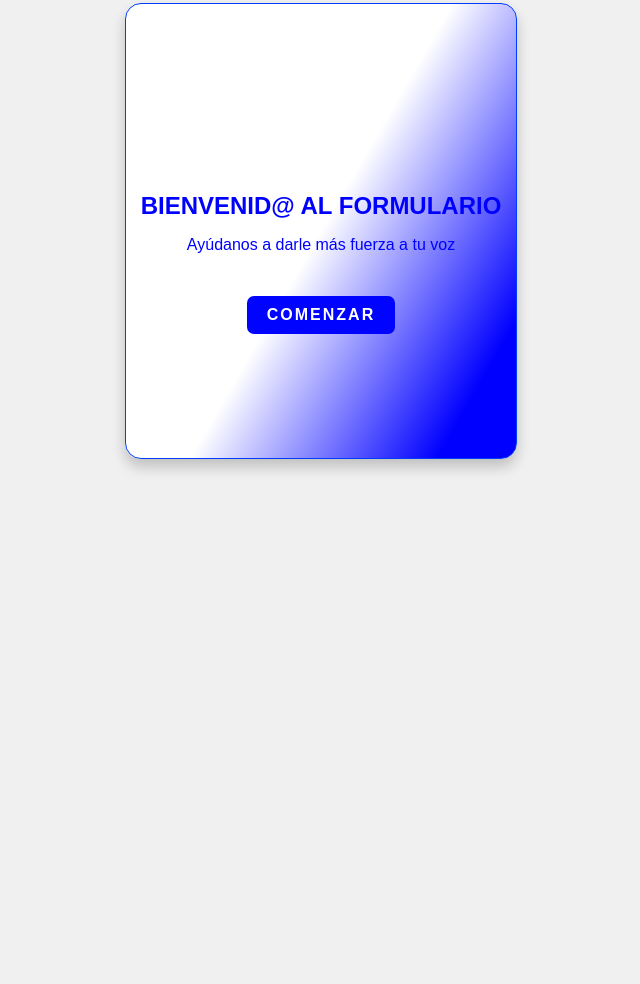
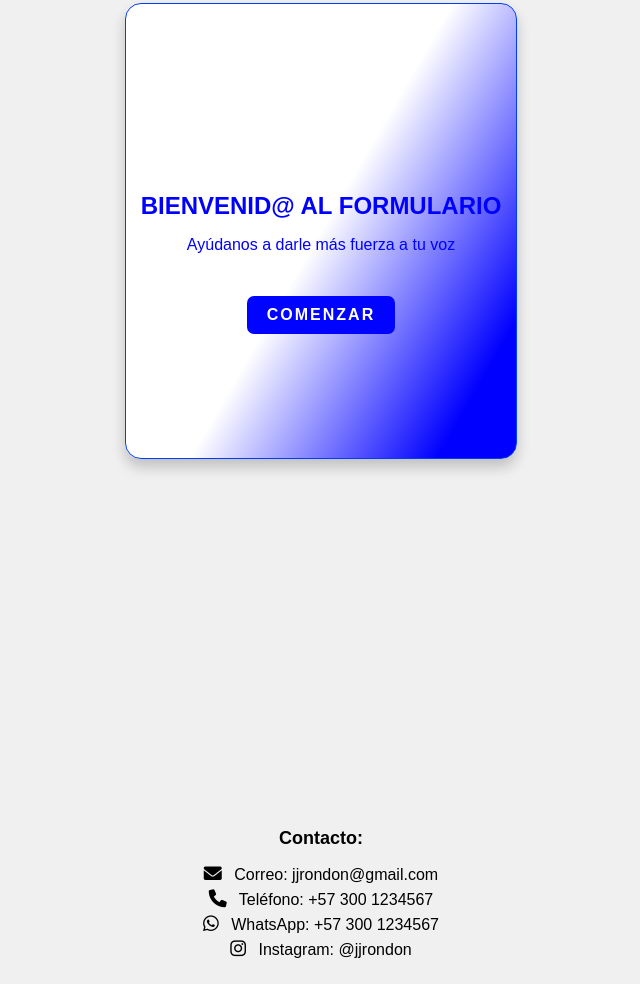
Before and after one commit to xGr3T0sX/xGr3T0sX.github.io, a website: page formulario.html in a window 1280 px wide. Shown: the part 233-1217 px from the top of the page, without its empty margins (319-959 px from the left). Before the commit the page ends 800 px from the top, so only its background shows below. Drawn offline with Linux system fonts and the light colour scheme.

Commit message:
Update formulario.html

```diff
--- a/formulario.html
+++ b/formulario.html
@@ -410,7 +410,17 @@
             </div>
         </div>
     </div>
-
+    <footer>
+        <div class="footer-container">
+            <p>Contacto:</p>
+            <ul>
+                <li><a href="mailto:tu_correo@example.com"><i class="fas fa-envelope"></i> Correo: jjrondon@gmail.com</a></li>
+                <li><a href="tel:+123456789"><i class="fas fa-phone"></i> Teléfono: +57 300 1234567</a></li>
+                <li><a href="https://wa.me/123456789" target="_blank"><i class="fab fa-whatsapp"></i> WhatsApp: +57 300 1234567</a></li>
+                <li><a href="https://instagram.com/tu_usuario" target="_blank"><i class="fab fa-instagram"></i> Instagram: @jjrondon</a></li>
+            </ul>
+        </div>
+    </footer>
     <script>
         let questions = document.querySelectorAll('.question');
 
```
